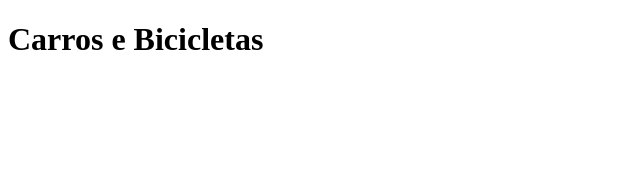
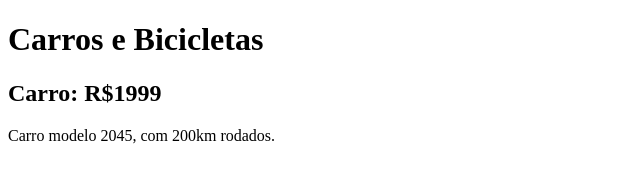
Before and after one commit to ArthurMachado8000/projeto-novo, a plain HTML site: page index.html in a window 1280 px wide. Shown: the whole page, without its empty margins (0-640 px from the left). Drawn offline with Linux system fonts and the light colour scheme.

```diff
--- a/index.html
+++ b/index.html
@@ -10,6 +10,10 @@
 
 <body>
   <h1>Carros e Bicicletas</h1>
+  <div>
+    <h2>Carro: <span>R$1999</span></h2>
+    <p>Carro modelo <span>2045</span>, com <span>200km</span> rodados.</p>
+
 </body>
 
 </html>
```
